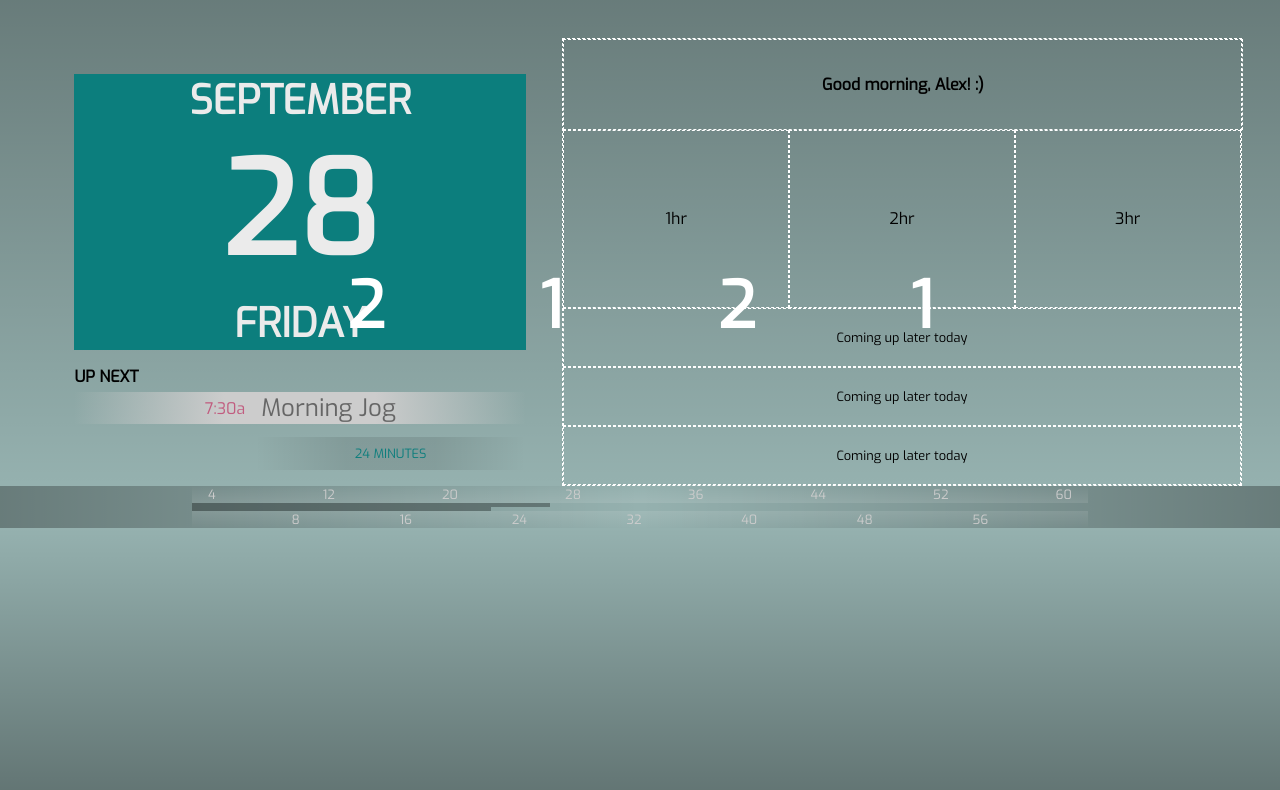
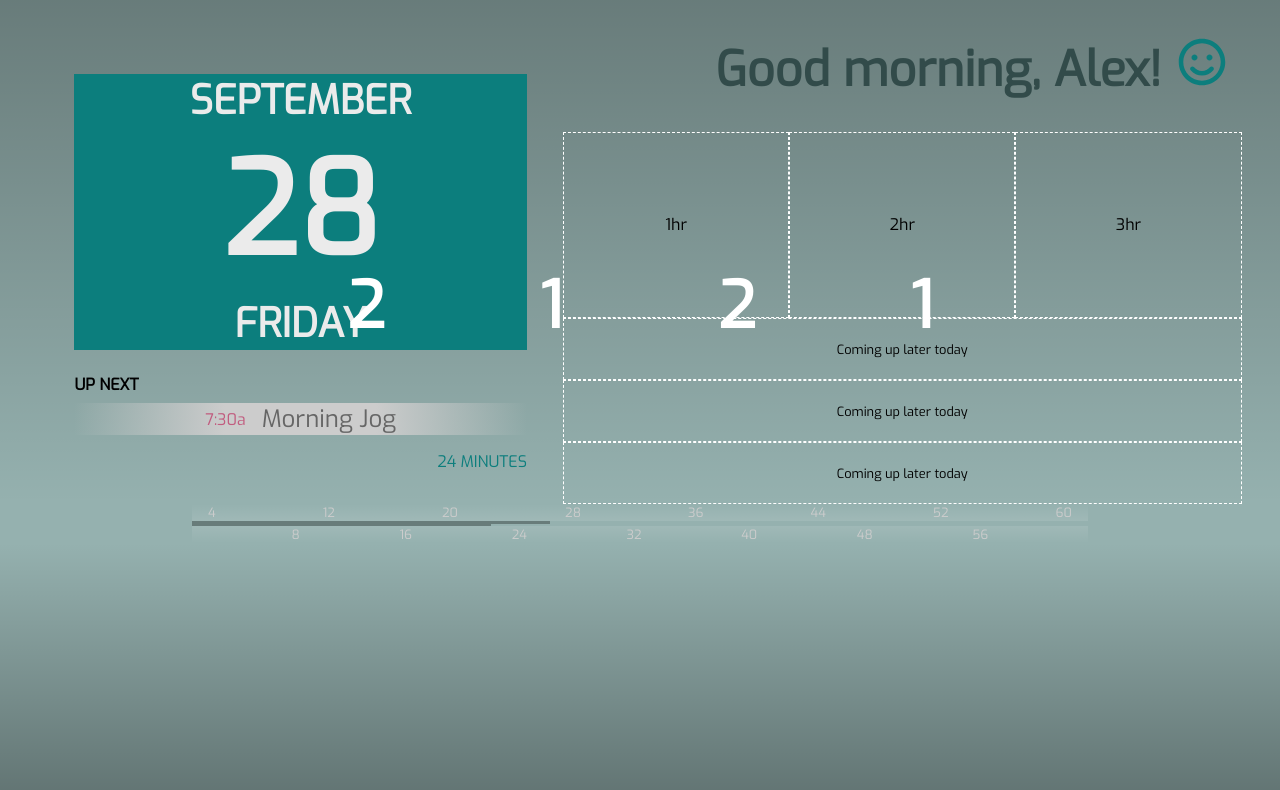
Before and after one commit to aautem/homescreen, a React (Create React App) app: page / in a window 1280 px wide. Shown: the top 790 px of the page. Built offline with nearby package versions, Linux system fonts and the light colour scheme.

Commit message:
Add Greeting

```diff
--- a/package.json
+++ b/package.json
@@ -11,6 +11,7 @@
     "prop-types": "^15.6.2",
     "react": "^16.5.2",
     "react-dom": "^16.5.2",
+    "react-icons": "^3.1.0",
     "react-scripts": "1.1.5"
   },
   "scripts": {
--- a/src/components/App.css
+++ b/src/components/App.css
@@ -9,8 +9,6 @@
 }
 
 .App_topLeft {
-  /* border: 0.1rem dashed white; */
-
   display: flex;
   flex-basis: 40%;
   flex-direction: column;
@@ -18,7 +16,7 @@
 }
 
 .App_topRight {
-  border: 0.1rem dashed white;
+  /* border: 0.1rem dashed white; */
 
   display: flex;
   flex-basis: 60%;
--- a/src/components/App.js
+++ b/src/components/App.js
@@ -4,7 +4,7 @@ import Clock from './clock/Clock'
 import CalendarDate from './calendar/CalendarDate'
 import EventList from './calendar/EventList'
 // import Inbox from './email/Inbox'
-import Header from './layout/Header'
+import Greeting from './calendar/Greeting'
 // import Menu from './menu/Menu'
 // import NewReleases from './media/NewReleases'
 // import News from './news/News'
@@ -23,7 +23,7 @@ const App = () => (
       </div>
 
       <div className="App_topRight">
-        <Header />
+        <Greeting />
         <Weather />
         <EventList />
       </div>
--- /dev/null
+++ b/src/components/calendar/Greeting.css
@@ -0,0 +1,12 @@
+.Greeting {
+  color: #324b4a;
+  display: flex;
+  flex-basis: 20%;
+  font-size: 3rem;
+  font-weight: bold;
+  justify-content: flex-end;
+}
+
+.Greeting_emoji {
+  padding: 0 1rem;
+}
--- /dev/null
+++ b/src/components/calendar/Greeting.js
@@ -0,0 +1,16 @@
+import React from 'react'
+import { FaRegSmile } from 'react-icons/fa'
+
+import './Greeting.css'
+
+const Greeting = () => (
+  <div className="Greeting">
+    Good morning, Alex!
+    <FaRegSmile
+      className="Greeting_emoji"
+      color="#0c7e7d"
+    />
+  </div>
+)
+
+export default Greeting
--- a/src/components/calendar/NextEvent.css
+++ b/src/components/calendar/NextEvent.css
@@ -4,8 +4,8 @@
   font-size: 1rem;
   text-transform: uppercase;
   font-weight: bold;
-  padding-top: 1rem;
-  padding-bottom: 0.3rem;
+  padding-top: 1.5rem;
+  padding-bottom: 0.5rem;
 }
 
 .NextEvent_event {
@@ -19,7 +19,7 @@
   display: flex;
   flex-basis: 80%;
   justify-content: center;
-  margin-bottom: 0.8rem;
+  margin-bottom: 1rem;
 }
 
 .NextEvent_time {
@@ -41,20 +41,11 @@
 .NextEvent_countdown {
   align-items: center;
   flex-basis: 10%;
-  background-image: linear-gradient(
-    to right,
-    rgba(255, 255, 255, 0),
-    rgba(0, 0, 0, 0.1),
-    rgba(0, 0, 0, 0.1),
-    rgba(255, 255, 255, 0)
-  );
   display: flex;
-  justify-content: center;
+  justify-content: flex-end;
   color: #0c7e7d;
-  font-size: 0.8rem;
-  margin-bottom: 1rem;
-  margin-left: 40%;
-  padding: 0.5rem 0;
+  font-size: 1rem;
+  margin-bottom: 2rem;
   text-transform: uppercase;
 }
 
--- a/src/components/clock/Clock.css
+++ b/src/components/clock/Clock.css
@@ -29,9 +29,8 @@
 .Clock {
   background-image: linear-gradient(
     to right,
-    rgba(0, 0, 0, 0.3),
-    rgba(255, 255, 255, 0),
-    rgba(0, 0, 0, 0.3)
+    #0c7e7d
+    rgba(255, 255, 255, 1)
   );
   display: flex;
   flex-basis: 100%;
--- a/src/components/layout/Header.css
+++ /dev/null
@@ -1,11 +0,0 @@
-.Header {
-  border: 0.01rem dashed white;
-
-  align-items: center;
-  display: flex;
-  flex-basis: 20%;
-  font-size: 1rem;
-  font-weight: bold;
-  justify-content: center;
-  width: 100%;
-}
--- a/src/components/layout/Header.js
+++ /dev/null
@@ -1,11 +0,0 @@
-import React from 'react'
-
-import './Header.css'
-
-const Header = () => (
-  <div className="Header">
-    Good morning, Alex! :)
-  </div>
-)
-
-export default Header
```
Also changed, not shown: 1 other file (tests, documents, lock files or other folders).
